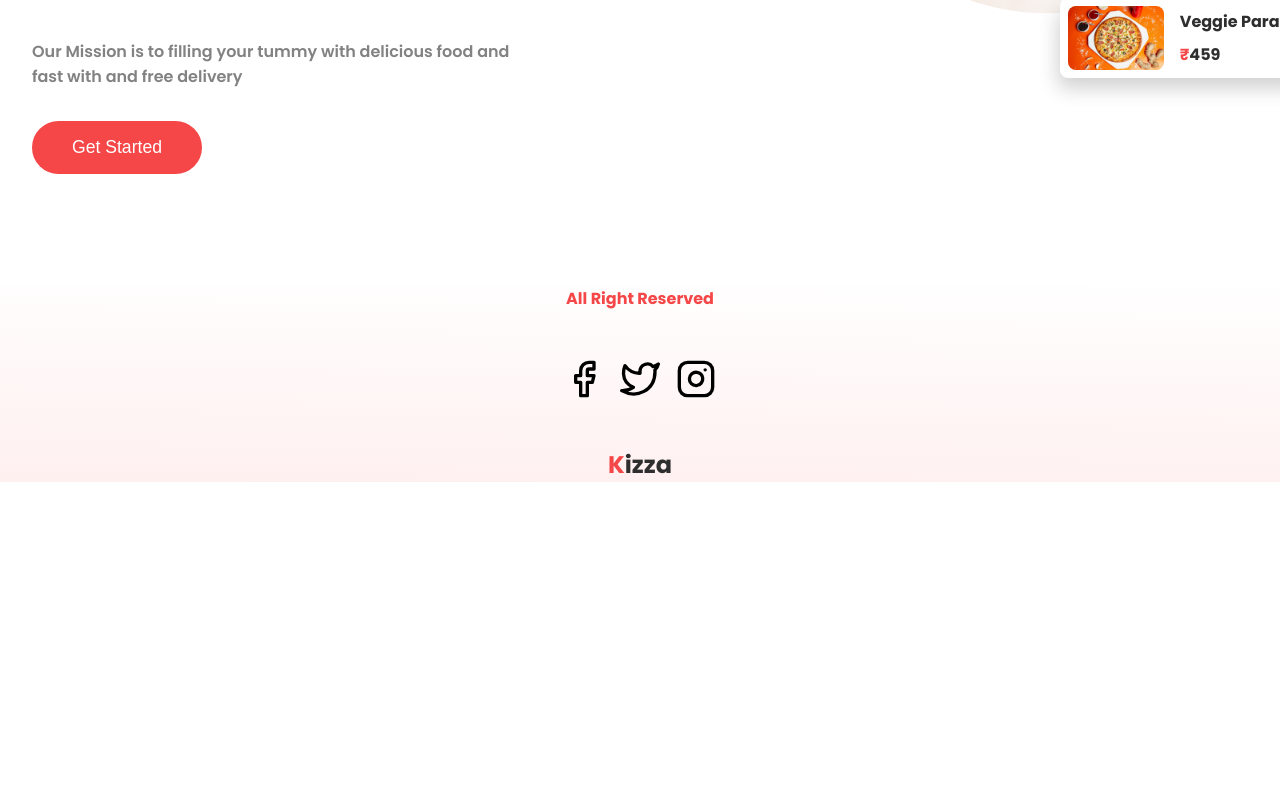
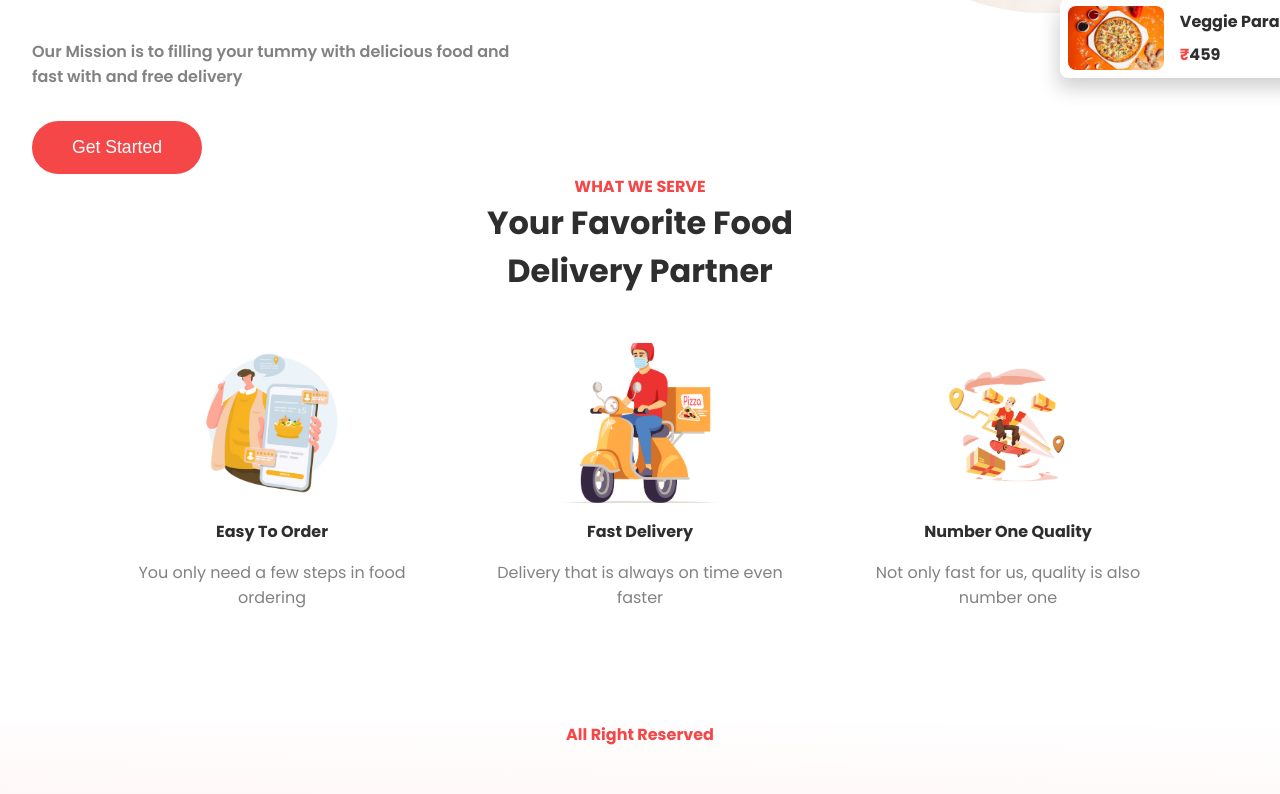
Before and after one commit to deepaksnegi/kizza, a Next.js app: page / in a window 1280 px wide. Shown: the part 520-1314 px from the top of the page. Before the commit the page ends 1002 px from the top, so only its background shows below. Built offline with nearby package versions, Linux system fonts and the light colour scheme.

Commit message:
added services

```diff
--- a/src/components/Hero.tsx
+++ b/src/components/Hero.tsx
@@ -34,7 +34,15 @@ const Hero = () => {
 
       <div className={style.right}>
         <div className={style.heroImage}>
-          <Image src={heroImage} alt="pizza image" fill />
+          <Image
+            src={heroImage}
+            alt="pizza image"
+            fill
+            sizes="(max-width: 768px) 100vw,
+              (max-width: 1200px) 50vw,
+              33vw"
+            priority
+          />
         </div>
 
         <div className={style.contact}>
--- /dev/null
+++ b/src/components/Services.tsx
@@ -0,0 +1,49 @@
+import Image from "next/image";
+import React from "react";
+import style from "../styles/Services.module.css";
+import order from "../assets/s1.png";
+import delivery from "../assets/s2.png";
+import quality from "../assets/s3.png";
+
+type Props = {};
+
+const services = [
+  {
+    title: "Easy To Order",
+    description: "You only need a few steps in food ordering",
+    image: order,
+  },
+  {
+    title: "Fast Delivery",
+    description: "Delivery that is always on time even faster",
+    image: delivery,
+  },
+  {
+    title: "Number One Quality",
+    description: "Not only fast for us, quality is also number one",
+    image: quality,
+  },
+];
+
+const Services = (props: Props) => {
+  return (
+    <>
+      <div className={style.heading}>
+        <span>What We Serve</span>
+        <span>Your Favorite Food</span>
+        <span>Delivery Partner</span>
+      </div>
+      <div className={style.services}>
+        {services.map(({ title, image, description }) => (
+          <div className={style.service} key={title}>
+            <Image src={image} alt={title} />
+            <span className={style.serviceTitle}>{title}</span>
+            <span className={style.serviceInfo}>{description}</span>
+          </div>
+        ))}
+      </div>
+    </>
+  );
+};
+
+export default Services;
--- a/src/pages/index.tsx
+++ b/src/pages/index.tsx
@@ -1,5 +1,6 @@
 import Hero from "@/components/Hero";
 import Layout from "@/components/Layout";
+import Services from "@/components/Services";
 import Head from "next/head";
 import style from "../styles/Home.module.css";
 
@@ -12,6 +13,7 @@ const Home = () => {
         </Head>
         <main>
           <Hero />
+          <Services />
         </main>
       </div>
     </Layout>
--- /dev/null
+++ b/src/styles/Services.module.css
@@ -0,0 +1,48 @@
+.heading {
+  display: flex;
+  flex-direction: column;
+  align-items: center;
+  font-weight: bold;
+}
+
+.heading :nth-child(1) {
+  color: var(--themeRed);
+  text-transform: uppercase;
+}
+
+.heading :nth-child(2),
+.heading :nth-child(3) {
+  font-size: 2rem;
+}
+
+.services {
+  display: flex;
+  justify-content: center;
+  align-items: center;
+  gap: 3rem;
+  margin-top: 3rem;
+}
+
+.service {
+  display: flex;
+  flex-direction: column;
+  align-items: center;
+  gap: 1rem;
+}
+
+.service img {
+  height: 10rem;
+  width: 10rem;
+  object-fit: cover;
+}
+
+.serviceTitle {
+  font-weight: bold;
+}
+
+.serviceInfo {
+  color: var(--gray);
+  word-wrap: break-word;
+  width: 20rem;
+  text-align: center;
+}
```
